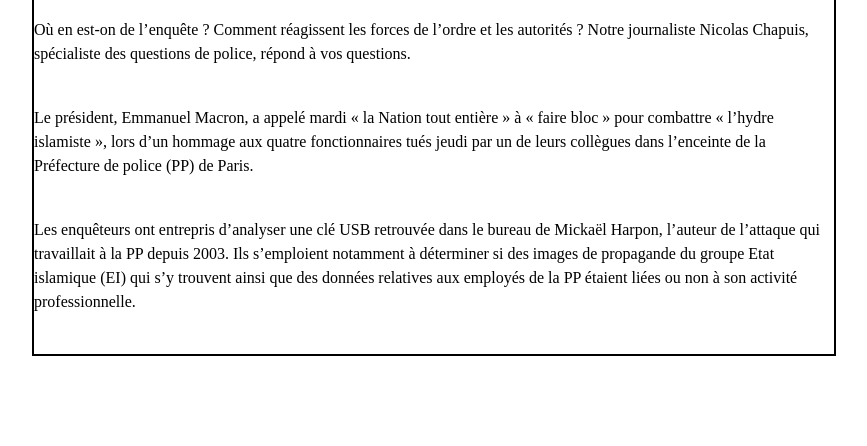
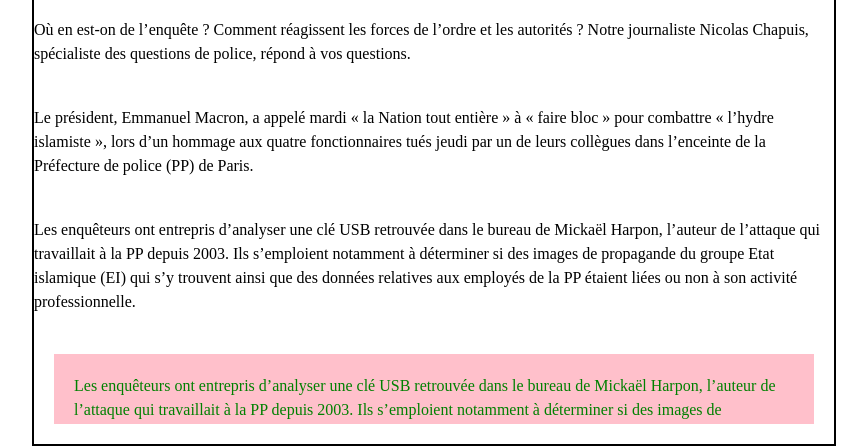
Before and after one commit to pierrem43/Pierre, a plain HTML site: page index.html in a window 1280 px wide. Shown: the part 1258-1704 px from the top of the page, without its empty margins (206-1073 px from the left). Before the commit the page ends 1614 px from the top, so only its background shows below. Drawn offline with nearby package versions, Linux system fonts and the light colour scheme; a web font is replaced by a local one.

Commit message:
change the font color in final p

```diff
--- a/index.html
+++ b/index.html
@@ -43,5 +43,6 @@
 </p>
 
 <p id="Attentat à la Préfecture de police : « A cette heure, les syndicats de policiers ne demandent pas la tête du ministre »">Les enquêteurs ont entrepris d’analyser une clé USB retrouvée dans le bureau de Mickaël Harpon, l’auteur de l’attaque qui travaillait à la PP depuis 2003. Ils s’emploient notamment à déterminer si des images de propagande du groupe Etat islamique (EI) qui s’y trouvent ainsi que des données relatives aux employés de la PP étaient liées ou non à son activité professionnelle.</p>
+<p id="final">Les enquêteurs ont entrepris d’analyser une clé USB retrouvée dans le bureau de Mickaël Harpon, l’auteur de l’attaque qui travaillait à la PP depuis 2003. Ils s’emploient notamment à déterminer si des images de propagande du groupe Etat islamique (EI) qui s’y trouvent ainsi que des données relatives aux employés de la PP étaient liées ou non à son activité professionnelle.</p>
 </body>
 </html>
--- a/style.css
+++ b/style.css
@@ -76,4 +76,5 @@ body {
     margin: 20px 20px;
     height: 30px;
     overflow: hidden;
+    color: green;
 }
```
